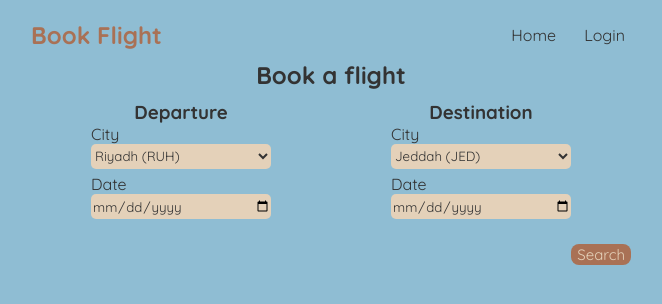
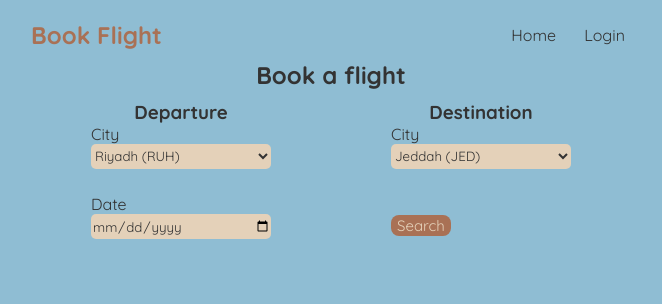
Before and after one commit to AbdullahAbuhelal/book-flight, a React (Create React App) app: page / in a window 1280 px wide. Shown: the top 304 px of the page, without its empty margins (309-971 px from the left). Built offline with nearby package versions, Linux system fonts and the light colour scheme.

Commit message:
solve the date issue

```diff
--- a/src/Home.js
+++ b/src/Home.js
@@ -10,9 +10,8 @@ const Home = () => {
     ];
 
     const [destinationCity, setDestinationCity] = useState('JED');
-    const [destinationDate, setDestinationDate] = useState('');
+    const [flightDate, setFlightDate] = useState('');
     const [departureCity, setDepartureCity] = useState('RUH');
-    const [departureDate, setDepartureDate] = useState('');
 
     const searchFlights = (e) => {
         e.preventDefault();
@@ -35,10 +34,6 @@ const Home = () => {
                                 value={city.acronym}>{city.name} ({city.acronym})</option>
                             ))}
                         </select>
-                        <label>Date</label>
-                        <input
-                        type="date"
-                        onChange={(e) => setDepartureDate(e.target.value)} />
                 </div>
                 <div>
                     <h3>Destination</h3>
@@ -52,13 +47,17 @@ const Home = () => {
                                 value={city.acronym}>{city.name} ({city.acronym})</option>
                             ))}
                         </select>
-                        <label>Date</label>
-                        <input
-                        type="date"
-                        onChange={(e) => setDestinationDate(e.target.value)} />
                 </div>
-                { !isSearching && <button>Search</button>}
-                { isSearching && <button disabled>Searching...</button>}
+                <div>
+                    <label>Date</label>
+                    <input
+                    type="date"
+                    onChange={(e) => setFlightDate(e.target.value)} />
+                </div>
+                <div>
+                    { !isSearching && <button>Search</button>}
+                    { isSearching && <button disabled>Searching...</button>}
+                </div>
             </form>
         </div>
      );
--- a/src/index.css
+++ b/src/index.css
@@ -106,7 +106,7 @@ input[type=number]::-webkit-outer-spin-button{
 .home div h3{
   text-align: center;
 }
-.home div input, select, option{
+.home input, select, option{
   background-color: #E4D1B9;
   border: 0;
   border-radius: 5px;
@@ -123,5 +123,6 @@ input[type=number]::-webkit-outer-spin-button{
   border: 0;
   cursor: pointer;
   font-size: 15px;
-  margin-top: 10px;
+  margin-top: 21px;
+  display: block;
 }
```
